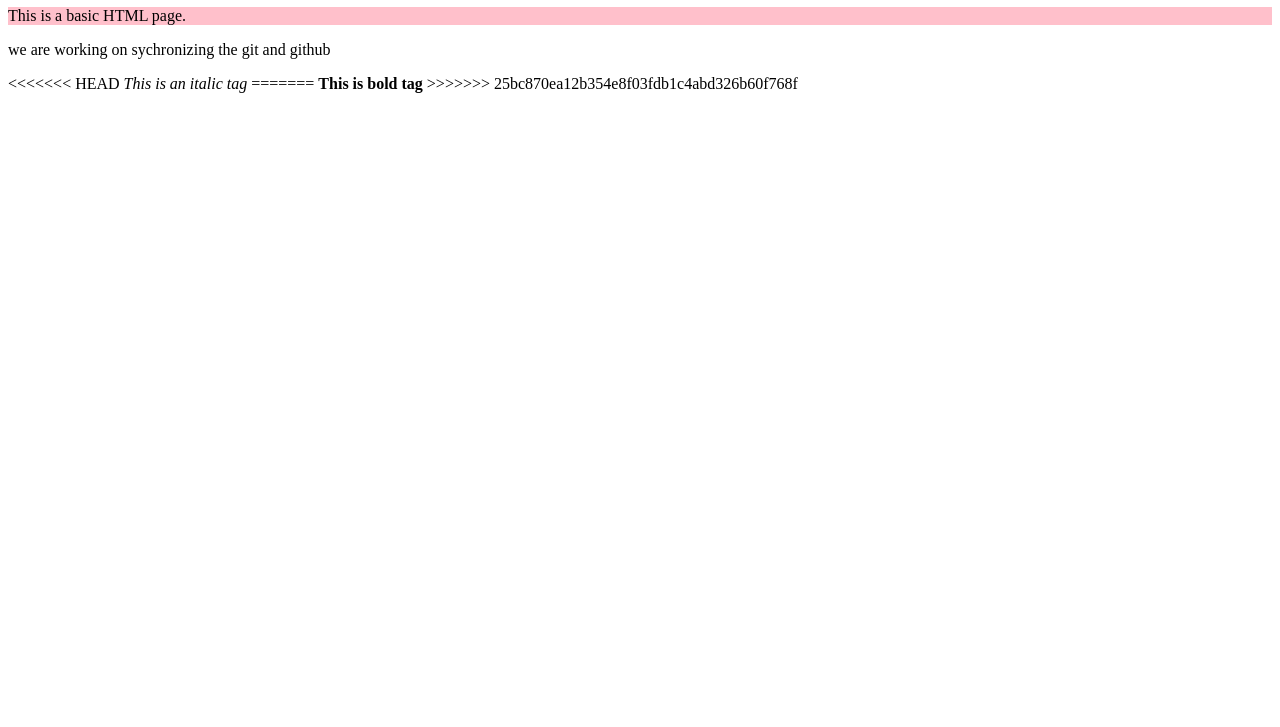
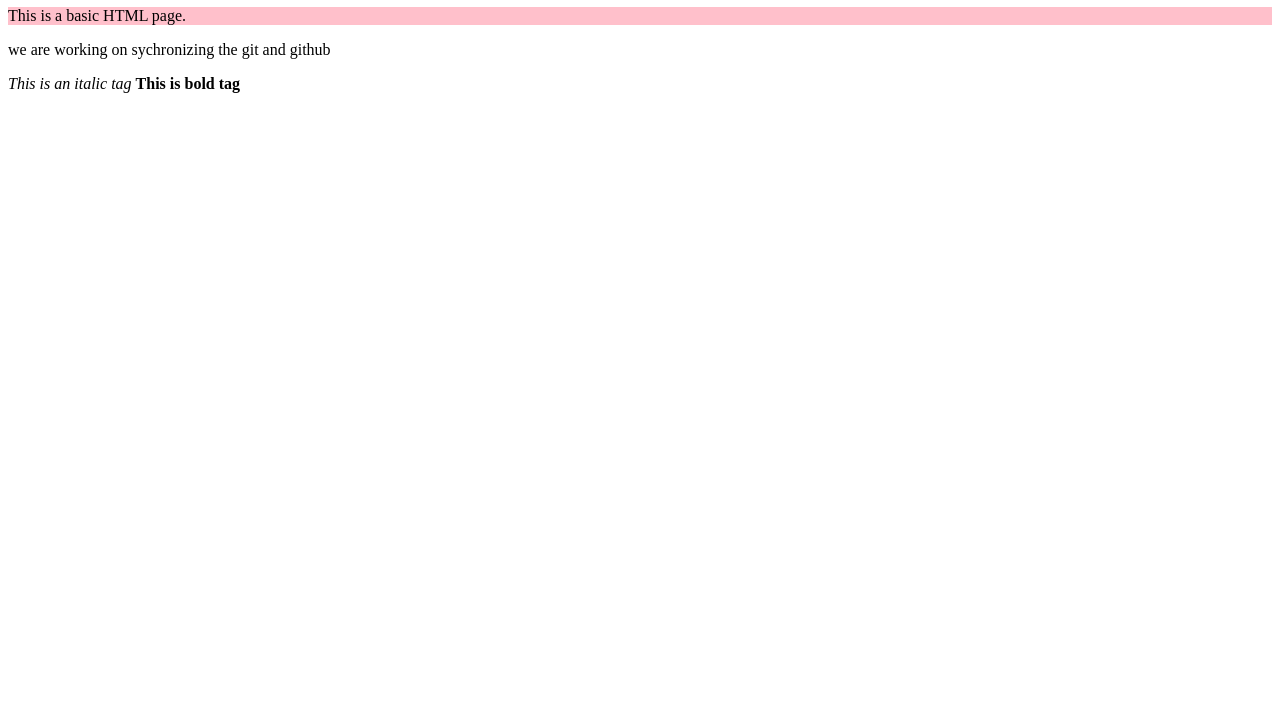
Before and after one commit to srivarna-2007/sync_git, a plain HTML site: page index.html in a window 1280 px wide. Shown: the part 73-800 px from the top of the page. Drawn offline with Linux system fonts and the light colour scheme.

Commit message:
Fix merge conflict in index.html
Resolve merge conflict between italic and bold tags.

```diff
--- a/index.html
+++ b/index.html
@@ -9,10 +9,7 @@
     <h1>Welcome to My Website</h1>
     <p style="background-color: pink;">This is a basic HTML page.</p>
     <p>we are working on sychronizing the git and github</p>
-<<<<<<< HEAD
     <i>This is an italic tag</i>
-=======
     <b>This is bold tag</b>
->>>>>>> 25bc870ea12b354e8f03fdb1c4abd326b60f768f
 </body>
 </html>
```
